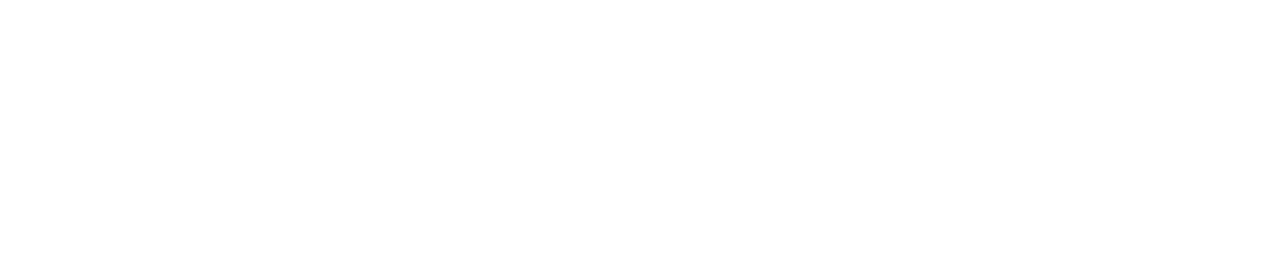
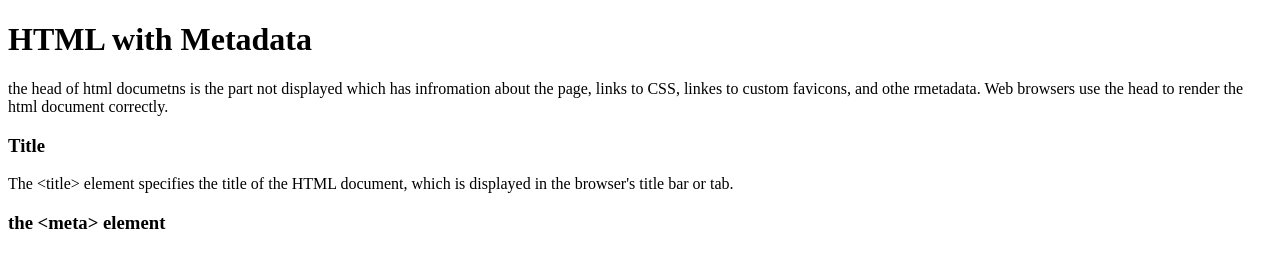
Before and after one commit to ZoOtMcNoOt/mozilla-web-docs-playground, a plain HTML site: page learning-html/web-page-metadata/html-heads.html in a window 1280 px wide. Drawn offline with Linux system fonts and the light colour scheme.

Commit message:
Add content to demonstrate HTML metadata elements and their significance

```diff
--- a/learning-html/web-page-metadata/html-heads.html
+++ b/learning-html/web-page-metadata/html-heads.html
@@ -9,6 +9,12 @@
         <title>HTML Page with Metadata</title>
     </head>
     <body>
+        <h1>HTML with Metadata</h1>
+        <p>the head of html documetns is the part not displayed which has infromation about the page, links to CSS, linkes to custom favicons, and othe rmetadata. Web browsers use the head to render the html document correctly.</p>
+        <h3>Title</h3>
+        <p>The &lt;title&gt; element specifies the title of the HTML document, which is displayed in the browser's title bar or tab.</p>
 
+        <h3>the &lt;meta&gt; element</h3>
+        <p></p>
     </body>
 </html>
```
